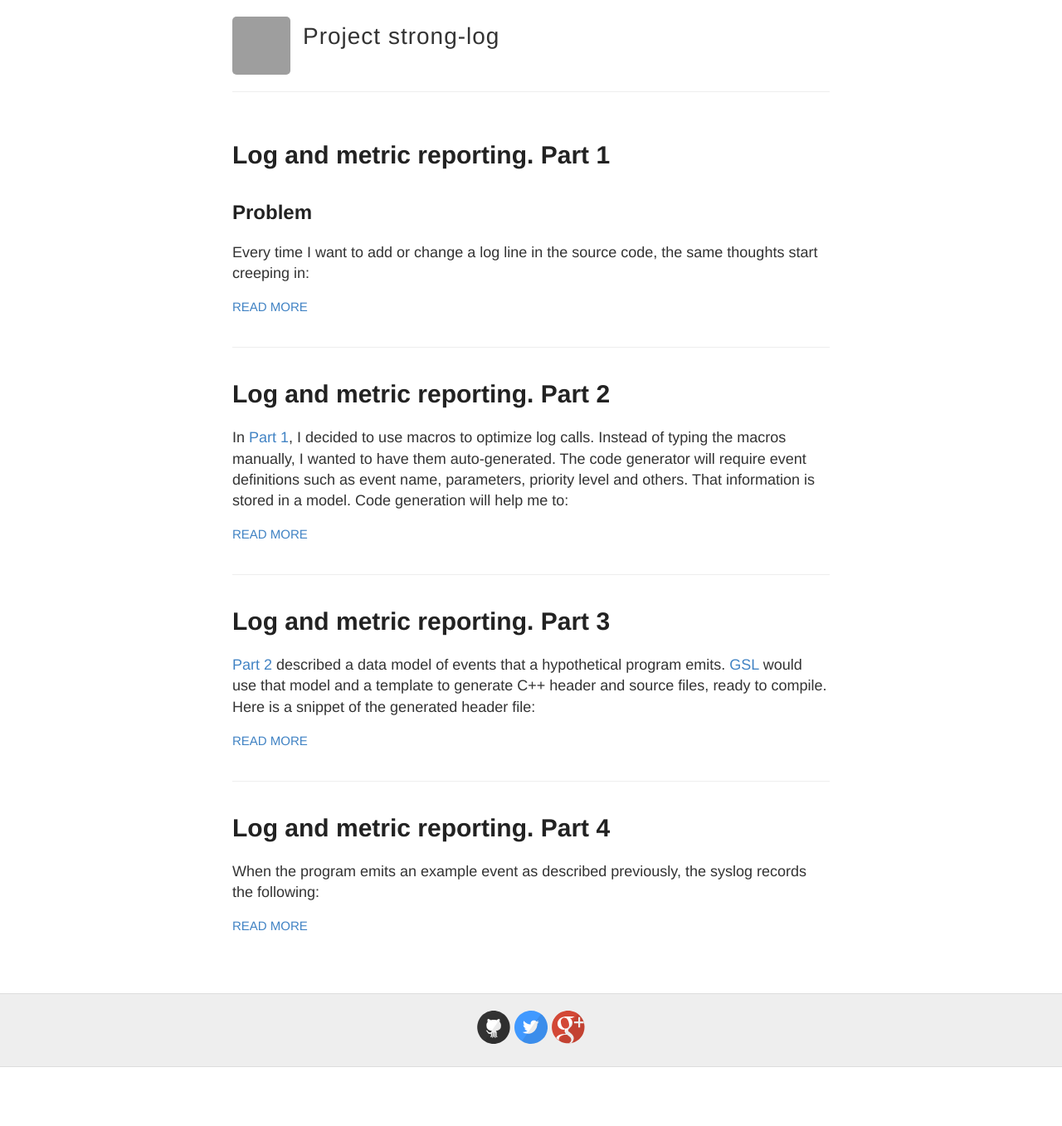
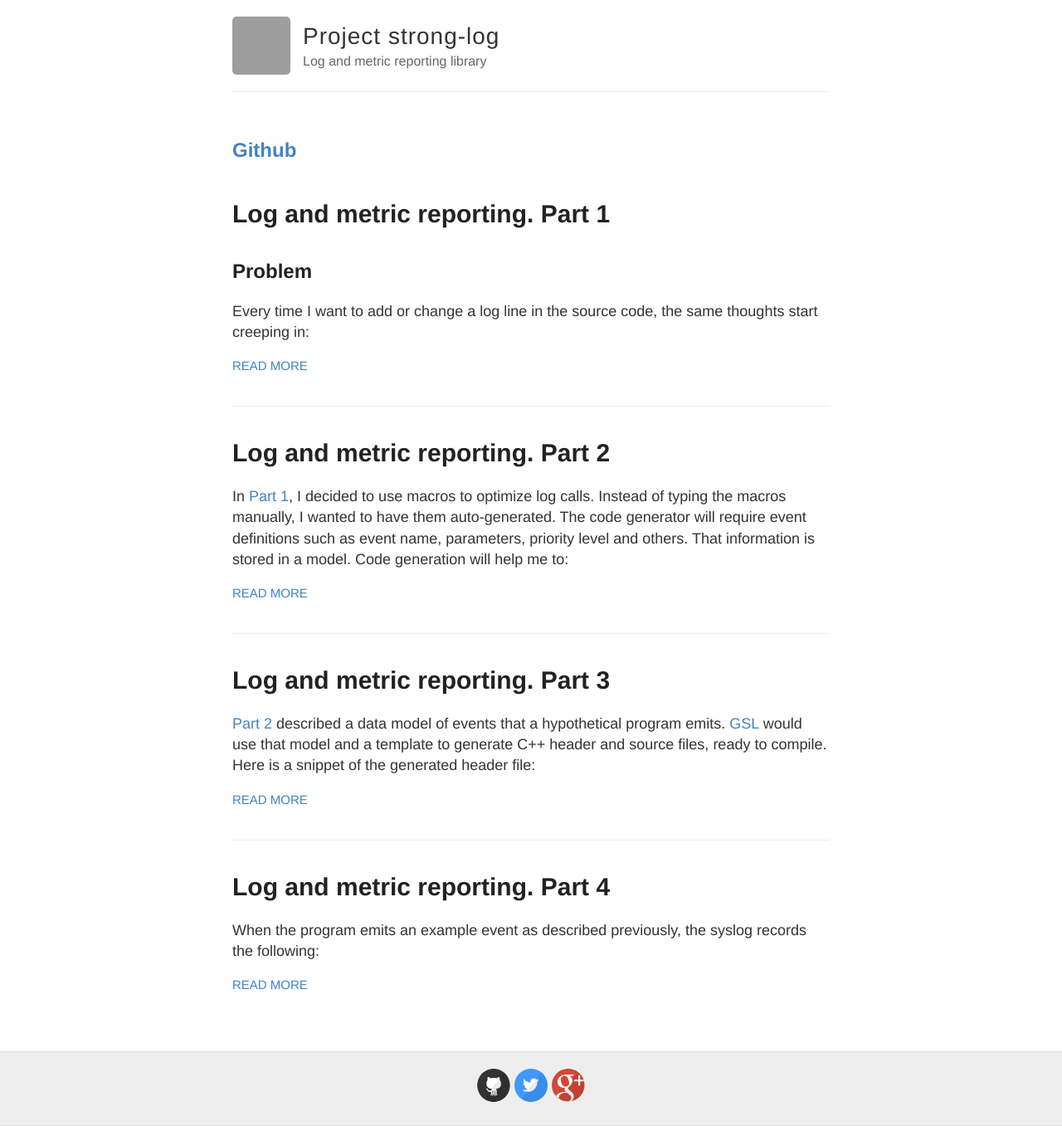
Before and after one commit to boltrobotics/boltalog, a Jekyll site: the page built from docs/index.html, in a window 1280 px wide. Shown: the whole page at 83% size. Built offline with Jekyll 4.4.1, drawn with Linux system fonts in a browser that asks for light colours; before the commit the page ends 1286 px from its top, so only the background shows below that; grey boxes are pictures that could not be loaded.

Commit message:
Modify title/subtitle. Add Github link

```diff
--- a/docs/_config.yml
+++ b/docs/_config.yml
@@ -6,7 +6,7 @@
 name: Project strong-log
 
 # Short bio or description (displayed in the header)
-description: ""
+description: "Log and metric reporting library"
 
 # URL of your avatar or profile pic (you could use your GitHub profile pic)
 avatar: http://github.com/svkapustin.png?size=128
--- a/docs/index.html
+++ b/docs/index.html
@@ -2,6 +2,7 @@
 layout: default
 ---
 
+<h2><a href="https://github.com/svkapustin/strong-log">Github</a></h2>
 <div class="posts">
   {% for post in site.posts reversed %}
     <article class="post">
```
